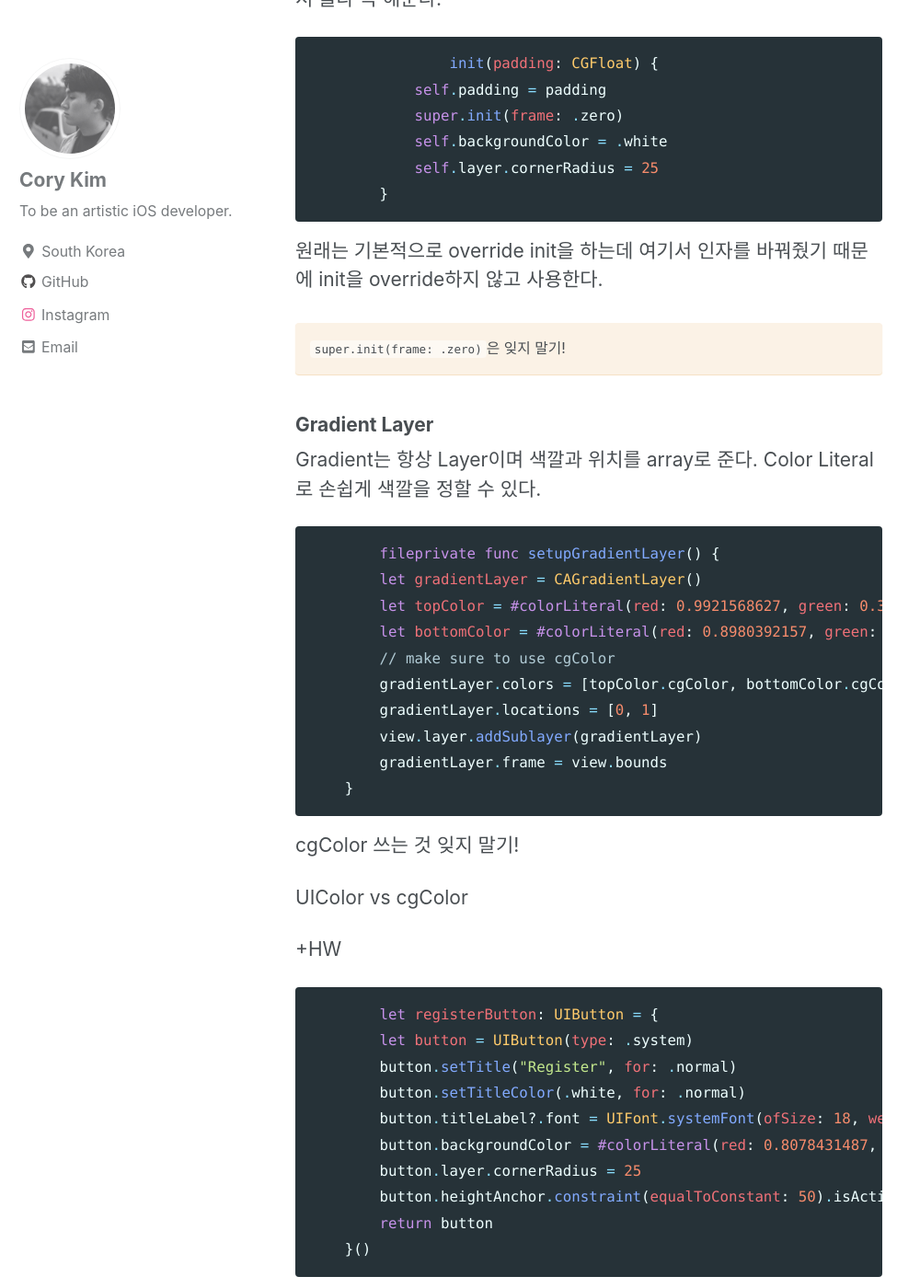
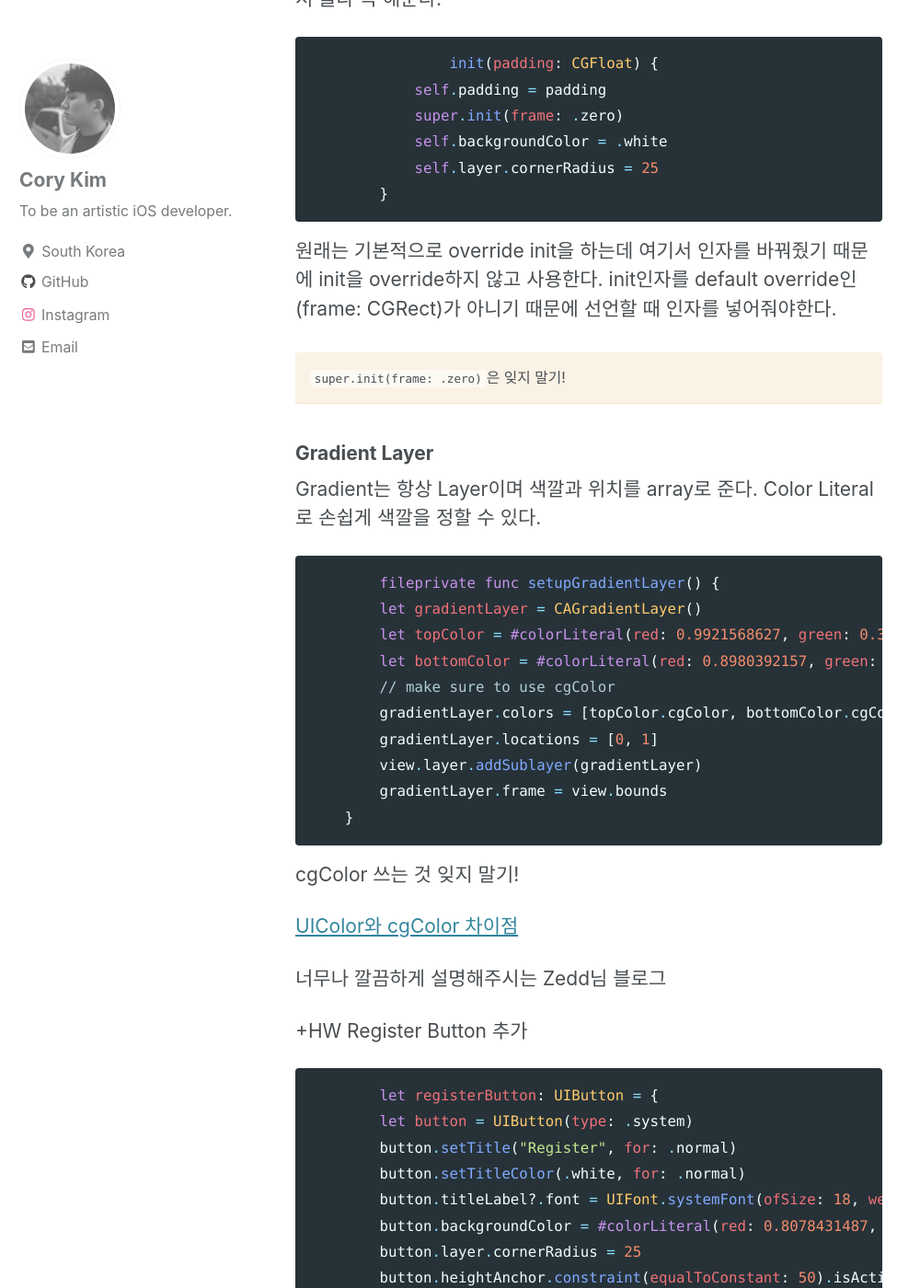
Before and after one commit to corykim0829/corykim0829.github.io, a Jekyll site: the page built from _posts/2019-03-16-TIL-Mar-16th-2019.md, in a window 1280 px wide and 1400 px high, scrolled down 4556 px. Shown: the whole window at 92% size, without its empty margins (0-1000 px from the left). Built offline with Jekyll 4.4.1, drawn with Linux system fonts in a browser that asks for light colours; cached includes are drawn as plain includes.

Commit message:
finish TIL post

````diff
--- a/_posts/2019-03-16-TIL-Mar-16th-2019.md
+++ b/_posts/2019-03-16-TIL-Mar-16th-2019.md
@@ -181,6 +181,7 @@ editingRect는 편집 중인 상태, textRect는 normal에 적용해주는 것
 ```
 
 원래는 기본적으로 override init을 하는데 여기서 인자를 바꿔줬기 때문에 init을 override하지 않고 사용한다.
+init인자를 default override인 (frame: CGRect)가 아니기 때문에 선언할 때 인자를 넣어줘야한다.
 
 `super.init(frame: .zero)`은 잊지 말기!
 {: .notice--warning}
@@ -206,11 +207,13 @@ Gradient는 항상 Layer이며 색깔과 위치를 array로 준다. Color Litera
 
 cgColor 쓰는 것 잊지 말기!
 
-UIColor vs cgColor
+[UIColor와 cgColor 차이점](https://zeddios.tistory.com/239)
+
+너무나 깔끔하게 설명해주시는 Zedd님 블로그
 
 
 
-+HW
++HW Register Button 추가
 
 ```swift
 	let registerButton: UIButton = {
````
